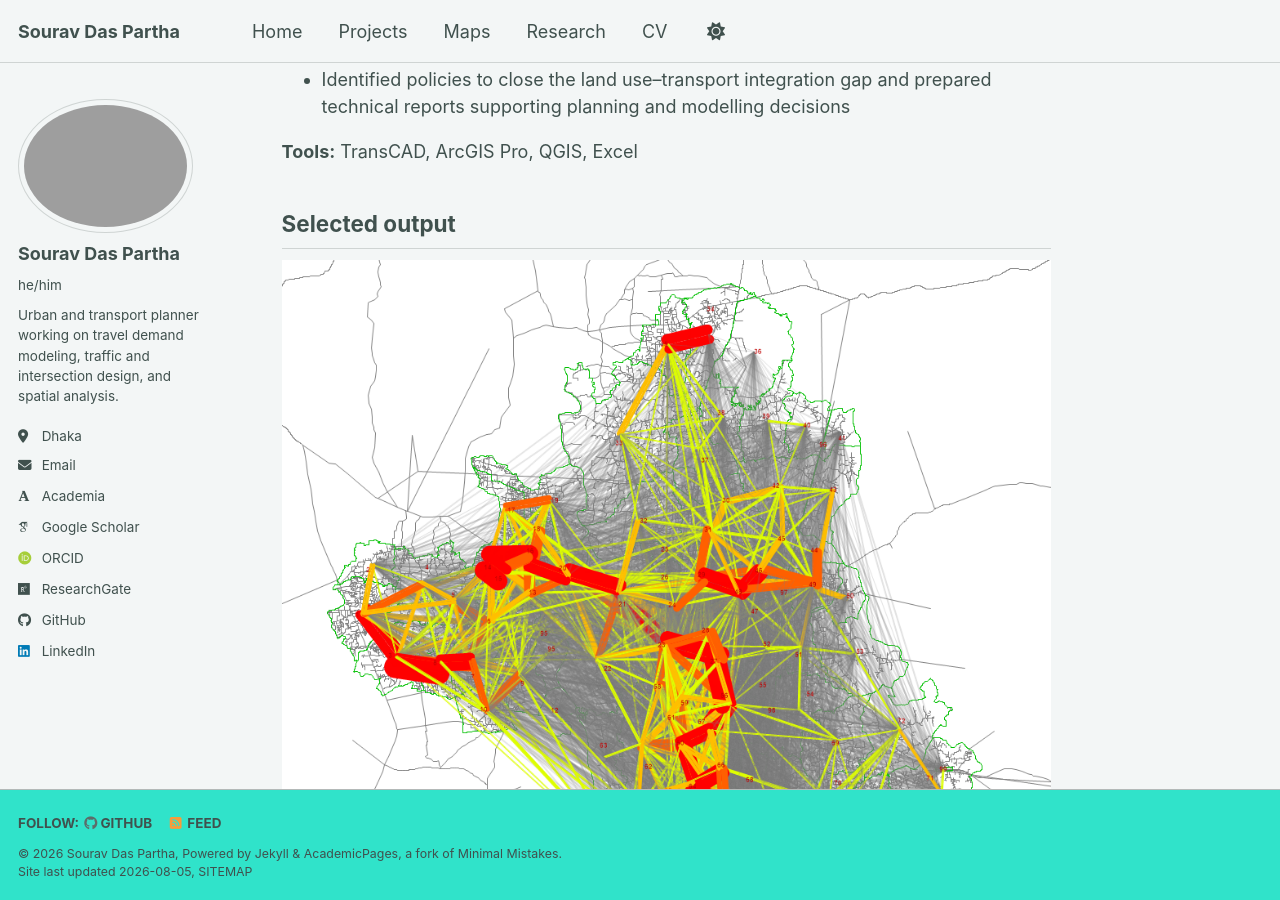
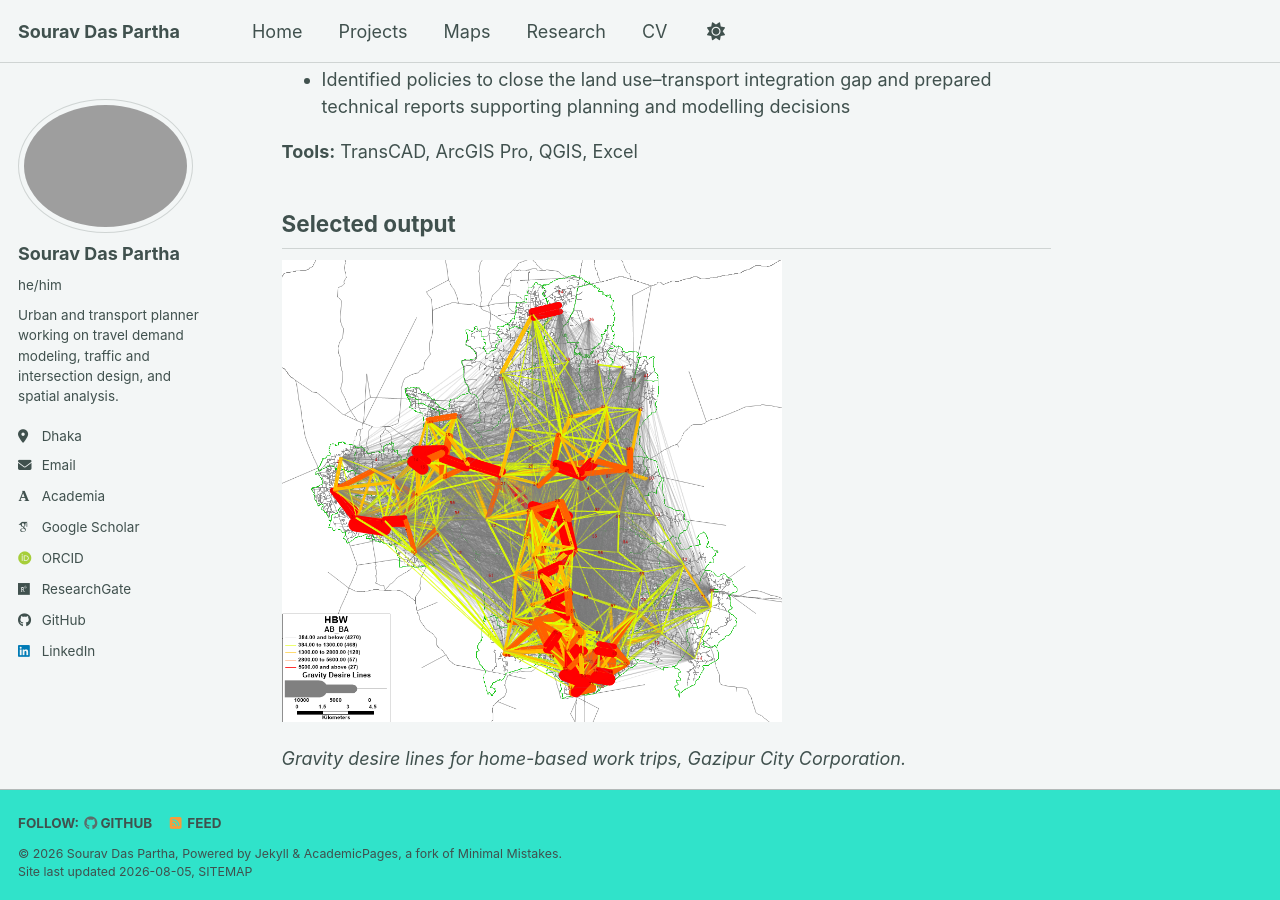
Before and after one commit to souravdaspartha/souravdaspartha.github.io, a Jekyll site: the page built from _portfolio/01-gazipur-masterplan.md, in a window 1280 px wide and 900 px high, scrolled down 811 px. Built offline with Jekyll 4.4.1, drawn with Linux system fonts in a browser that asks for light colours; some web fonts are replaced; a script bundle is joined from its source files by our own code; library files that are not in the unit come from our copies.

Commit message:
Update 01-gazipur-masterplan.md

```diff
--- a/_portfolio/01-gazipur-masterplan.md
+++ b/_portfolio/01-gazipur-masterplan.md
@@ -24,6 +24,6 @@ A city-scale transport master plan combining a pre-feasibility study of the mass
 
 ## Selected output
 
-![Home-based work gravity desire lines, Gazipur travel demand model](/images/gazipur-desire-lines.png)
+<img src="/images/gazipur-desire-lines.png" width="500" alt="Home-based work gravity desire lines, Gazipur travel demand model">
 
 *Gravity desire lines for home-based work trips, Gazipur City Corporation.*
```
